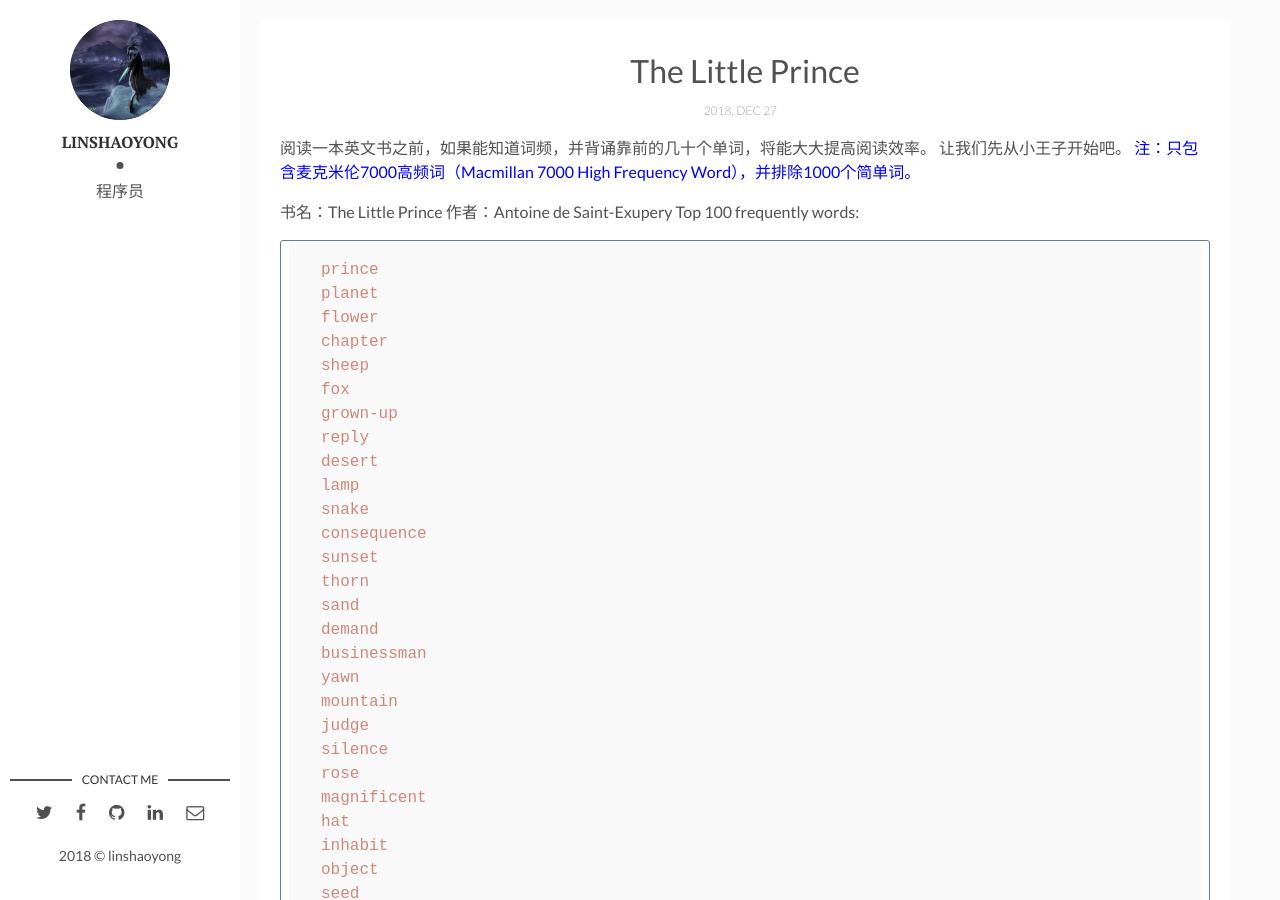
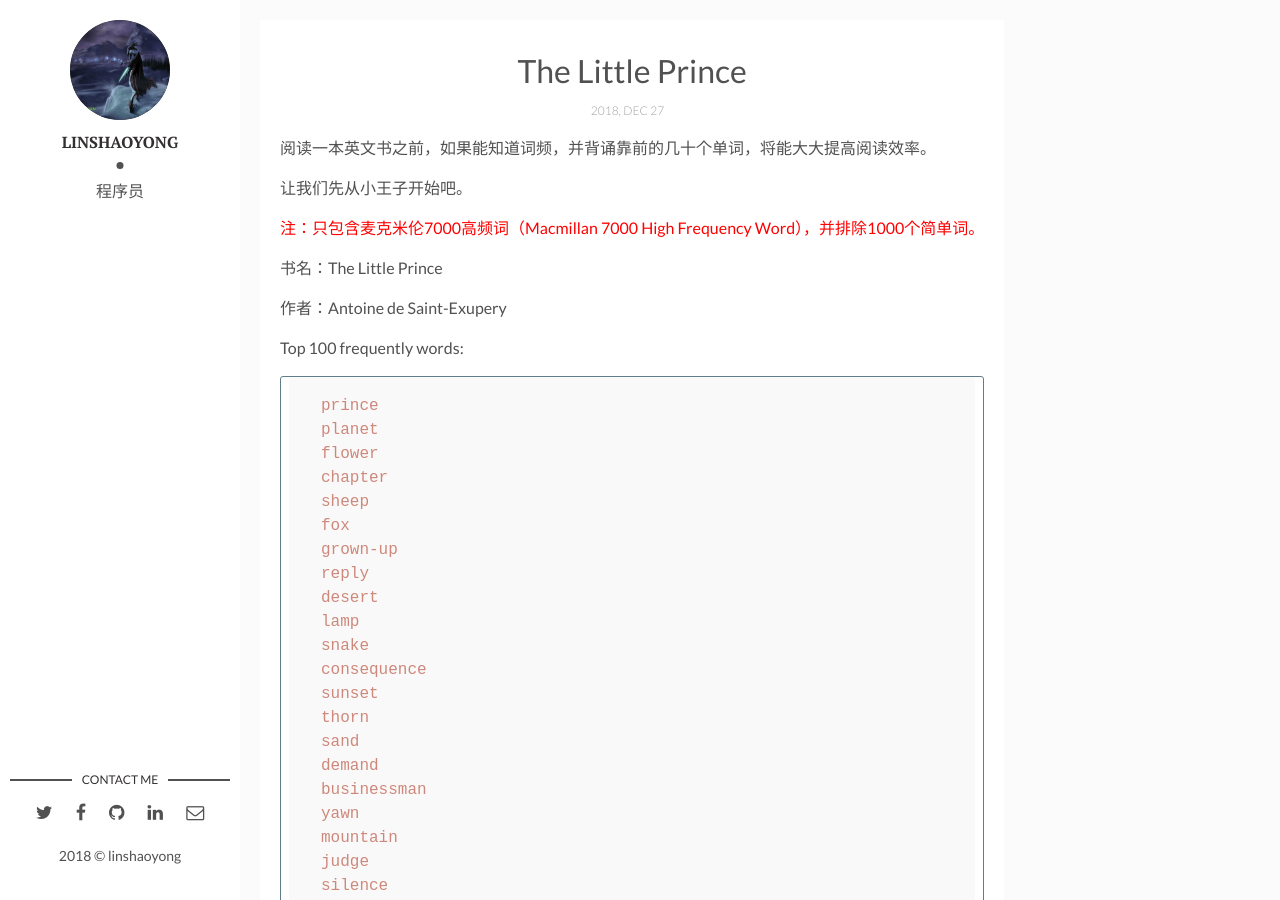
Before and after one commit to linshaoyong/linshaoyong.github.io, a Jekyll site: the page built from _posts/2018-12-27-The-Little-Prince.md, in a window 1280 px wide and 900 px high. Built offline with Jekyll 4.4.1, drawn with Linux system fonts in a browser that asks for light colours.

Commit message:
更新文章

````diff
--- a/_posts/2018-12-27-The-Little-Prince.md
+++ b/_posts/2018-12-27-The-Little-Prince.md
@@ -6,12 +6,17 @@
 ---
 
 阅读一本英文书之前，如果能知道词频，并背诵靠前的几十个单词，将能大大提高阅读效率。
+
 让我们先从小王子开始吧。
-<span style="color:blue">注：只包含麦克米伦7000高频词（Macmillan 7000 High Frequency Word），并排除1000个简单词。</span>
+
+<span style="color:red">注：只包含麦克米伦7000高频词（Macmillan 7000 High Frequency Word），并排除1000个简单词。</span>
 
 书名：The Little Prince
+
 作者：Antoine de Saint-Exupery
+
 Top 100 frequently words:
+
 ```
 prince
 planet
````
